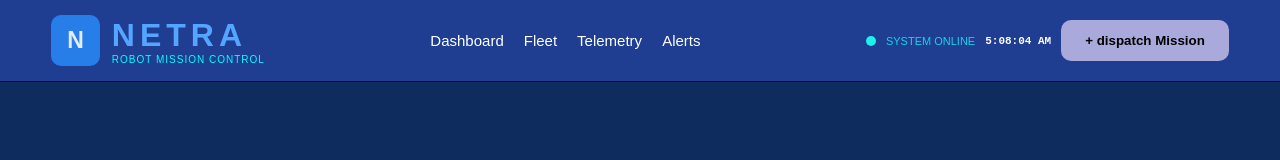
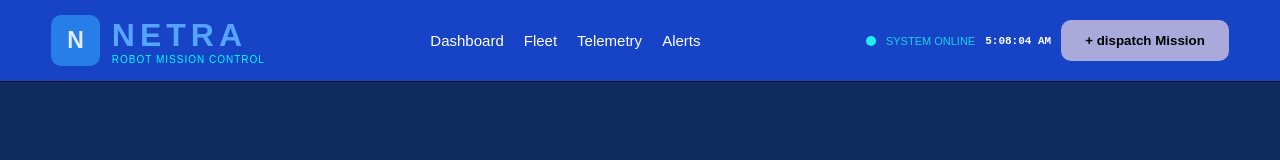
Before and after one commit to spandanapatro5-rgb/NETRA, a plain HTML site: page index.html in a window 1280 px wide. Drawn offline with Linux system fonts and the light colour scheme.

Commit message:
Version-2

```diff
--- a/style.css
+++ b/style.css
@@ -10,7 +10,7 @@
     min-height: 100vh;
  }
  .topbar{
-    background:rgb(31, 61, 145);
+    background:rgb(23, 67, 198);
     min-height: 82px;
     display: flex;
     align-items: center;
```
